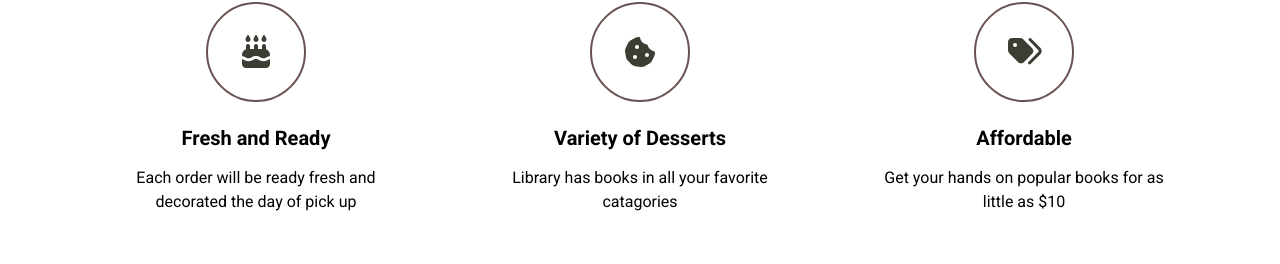
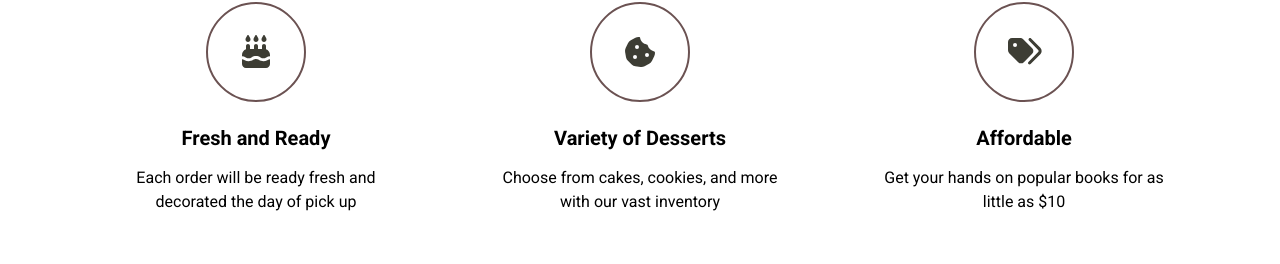
Before and after one commit to JulianCrenshaw/cake, a React (Create React App) app: page / in a window 1280 px wide. Shown: the part 924-1188 px from the top of the page. Built offline with nearby package versions, Linux system fonts and the light colour scheme.

Commit message:
highlights

```diff
--- a/src/components/Highlights.jsx
+++ b/src/components/Highlights.jsx
@@ -19,7 +19,7 @@ const Highlights = () => {
             <Highlight
               icon={<FontAwesomeIcon icon="cookie-bite" />}
               title="Variety of Desserts"
-              para="Library has books in all your favorite catagories"
+              para="Choose from cakes, cookies, and more with our vast inventory"
             />
             <Highlight
               icon={<FontAwesomeIcon icon="tags" />}
```
